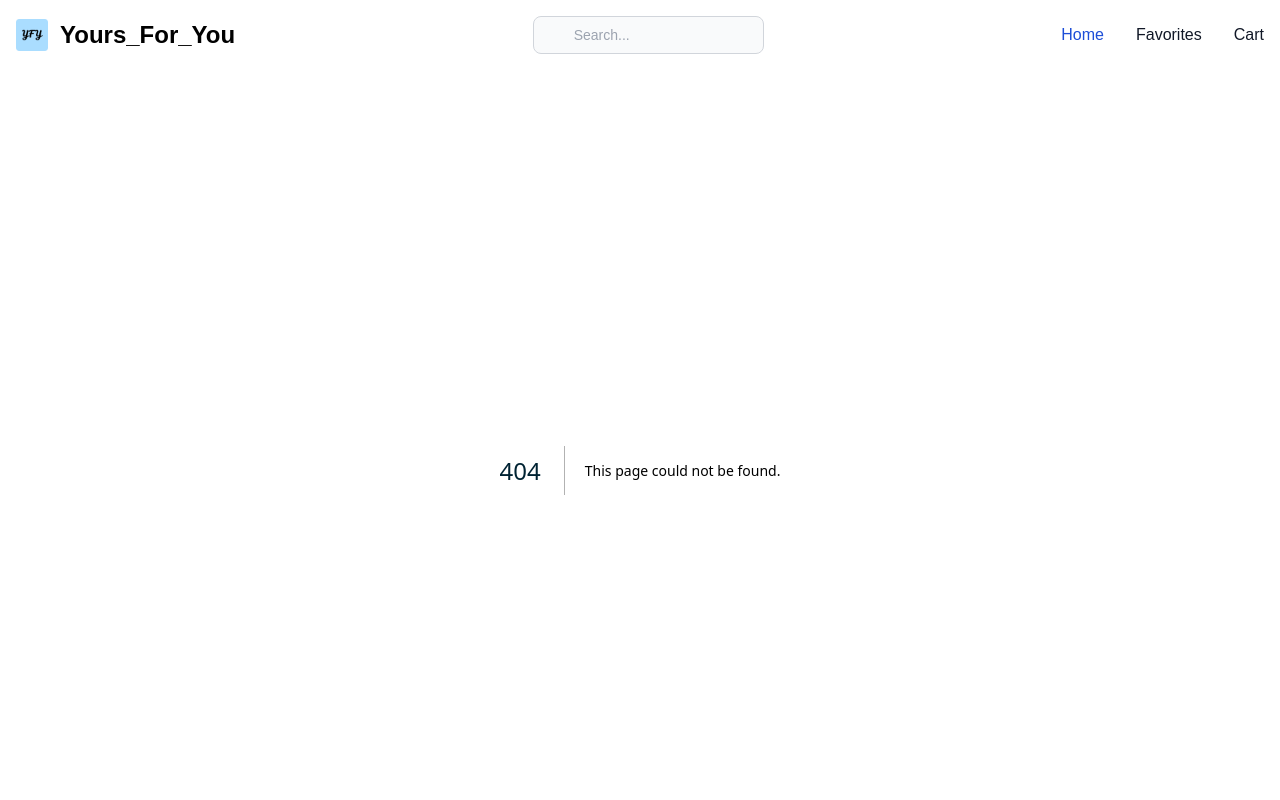
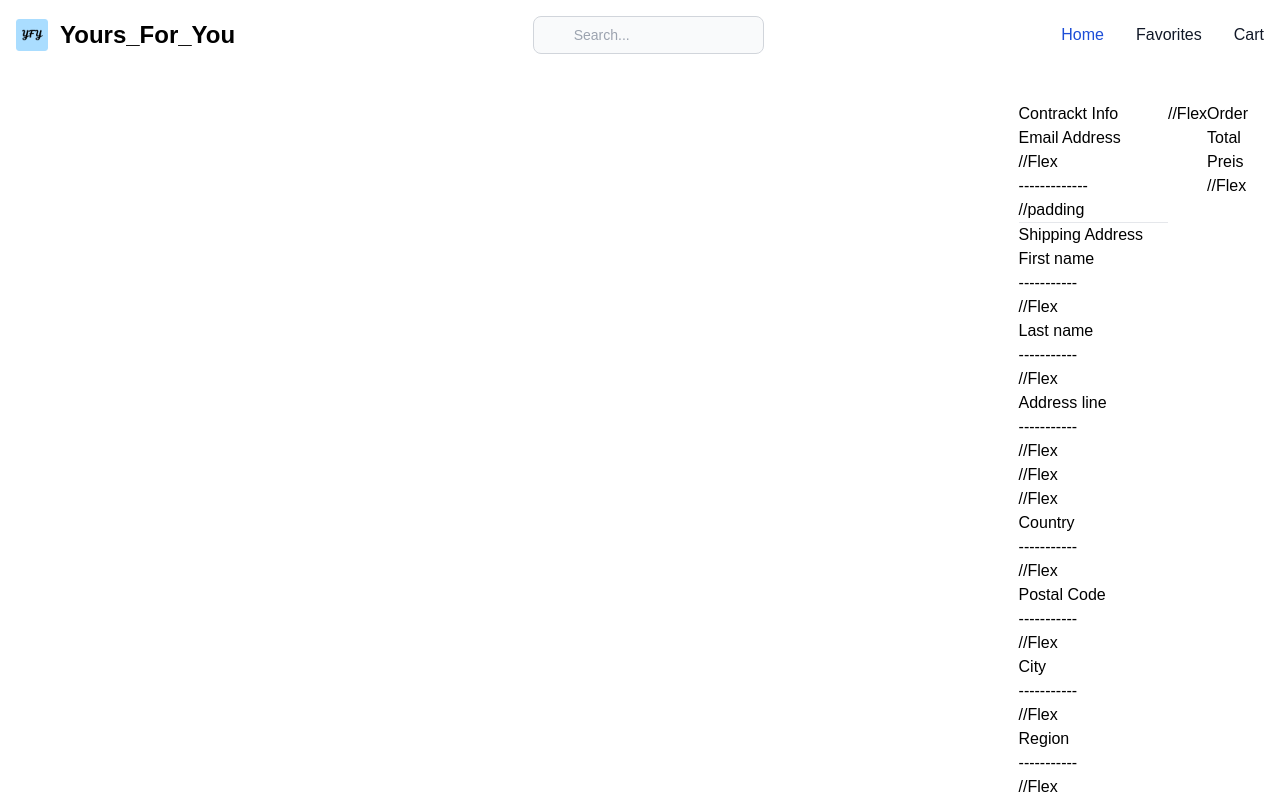
Before and after one commit to artem3432/yours-for-you-nextjs, a Next.js app: page /checkout in a window 1280 px wide. Before the commit this address had no page. Shown: the top 800 px of the page. Built offline with nearby package versions, Linux system fonts and the light colour scheme; a web font is replaced by a local one.

Commit message:
feat: Add checkout page and update cart button to link to checkout

```diff
--- a/src/app/cart/page.tsx
+++ b/src/app/cart/page.tsx
@@ -23,7 +23,7 @@ export default function Cart() {
             </div>
           </div>
           <div className="pad1">
-          <button type="button" className="focus:outline-none text-white bg-green-700 hover:bg-green-800 focus:ring-4 focus:ring-green-300 font-medium rounded-lg text-sm px-5 py-2.5 me-2 mb-2 dark:bg-green-600 dark:hover:bg-green-700 dark:focus:ring-green-800">Checkout</button>
+          <a href={`/checkout`}><button type="button" className="focus:outline-none text-white bg-green-700 hover:bg-green-800 focus:ring-4 focus:ring-green-300 font-medium rounded-lg text-sm px-5 py-2.5 me-2 mb-2 dark:bg-green-600 dark:hover:bg-green-700 dark:focus:ring-green-800">Checkout</button></a>
           </div>
         </div>
 
--- /dev/null
+++ b/src/app/checkout/page.tsx
@@ -0,0 +1,116 @@
+export default function Home() {
+    return (
+        <div className="md:flex flex-row-reverse p-8 bg-white">
+            <div>
+                <div>
+                    <h2>Order</h2>
+                </div>
+                <div>
+                    <div>
+                        <p>Total</p>
+                    </div>
+                    <div>
+                        Preis
+                    </div>
+                </div>//Flex
+            </div>//Flex
+
+            <div>
+                <div>
+                    <div>
+                        <h2>Contrackt Info</h2>
+                    </div>
+                    <div>
+                        <p>Email Address</p>
+                    </div>//Flex
+                    <div>
+                        -------------
+                    </div>//padding
+                </div><hr />
+                <div>
+                    <div>
+                        <h2>Shipping Address</h2>
+                    </div>
+                    <div>
+                        <div>
+                            <div>
+                                <div>
+                                    <p>First name</p>
+                                </div>
+                                <div>
+                                    <p>-----------</p>
+                                </div>
+                            </div>//Flex
+                            <div>
+                                <div>
+                                    <p>Last name</p>
+                                </div>
+                                <div>
+                                    <p>-----------</p>
+                                </div>
+                            </div>//Flex
+                            <div>
+                                <div>
+                                    <p>Address line</p>
+                                </div>
+                                <div>
+                                    <p>-----------</p>
+                                </div>
+                            </div>//Flex
+                        </div>//Flex
+                    </div>//Flex
+                    <div>
+                        <div>
+                            <div>
+                                <p>Country</p>
+                            </div>
+                            <div>
+                                <p>-----------</p>
+                            </div>
+                        </div>//Flex
+                        <div>
+                            <div>
+                                <p>Postal Code</p>
+                            </div>
+                            <div>
+                                <p>-----------</p>
+                            </div>
+                        </div>//Flex
+                        <div>
+                            <div>
+                                <p>City</p>
+                            </div>
+                            <div>
+                                <p>-----------</p>
+                            </div>
+                        </div>//Flex
+                        <div>
+                            <div>
+                                <p>Region</p>
+                            </div>
+                            <div>
+                                <p>-----------</p>
+                            </div>
+                        </div>//Flex
+                    </div>//Flex
+                </div>//grid <hr />
+                <div>
+                    <div>
+                        <h2>Shipping Method</h2>
+                    </div>
+                    <div>
+                        <div>
+                            <p>International</p>
+                        </div>
+                        <div>
+                            <p>Preis</p>
+                        </div>
+                    </div>
+                </div>
+                <div>
+                    <button>Continue to Payment</button>
+                </div>
+            </div>
+        </div>
+    );
+}
```
